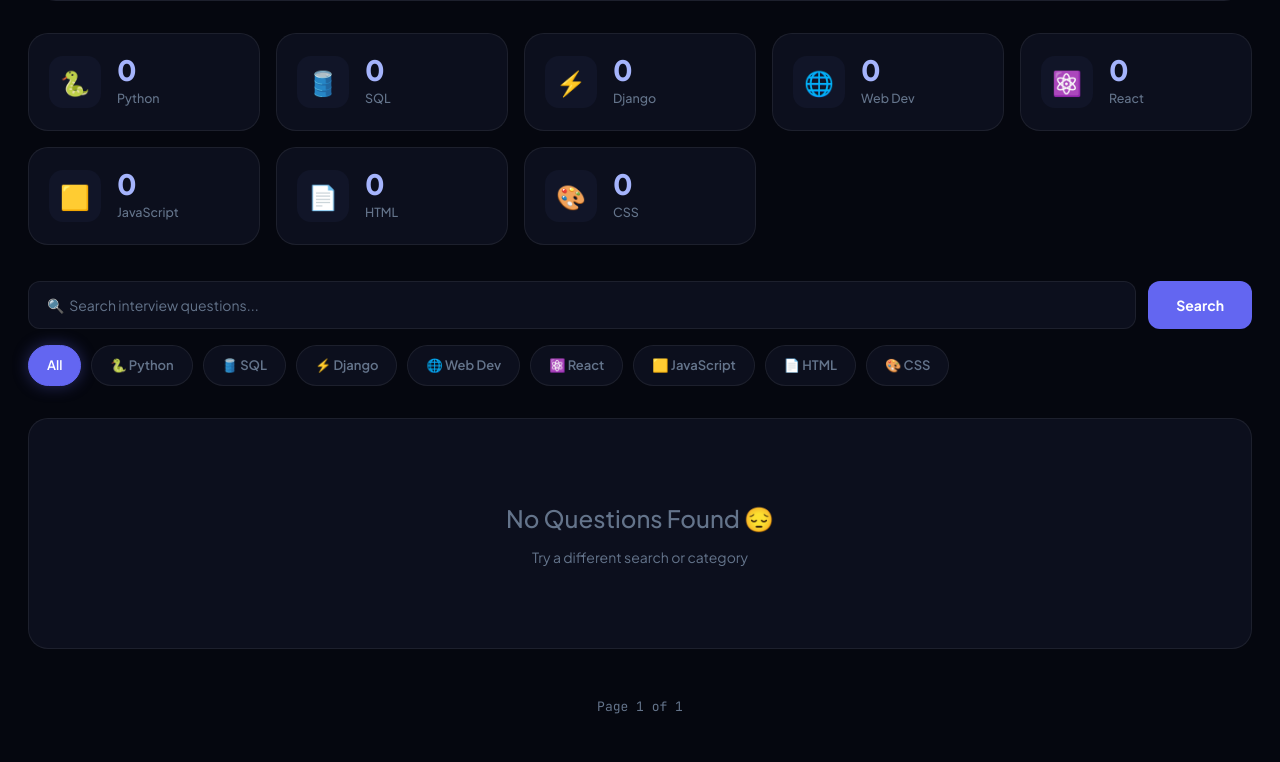
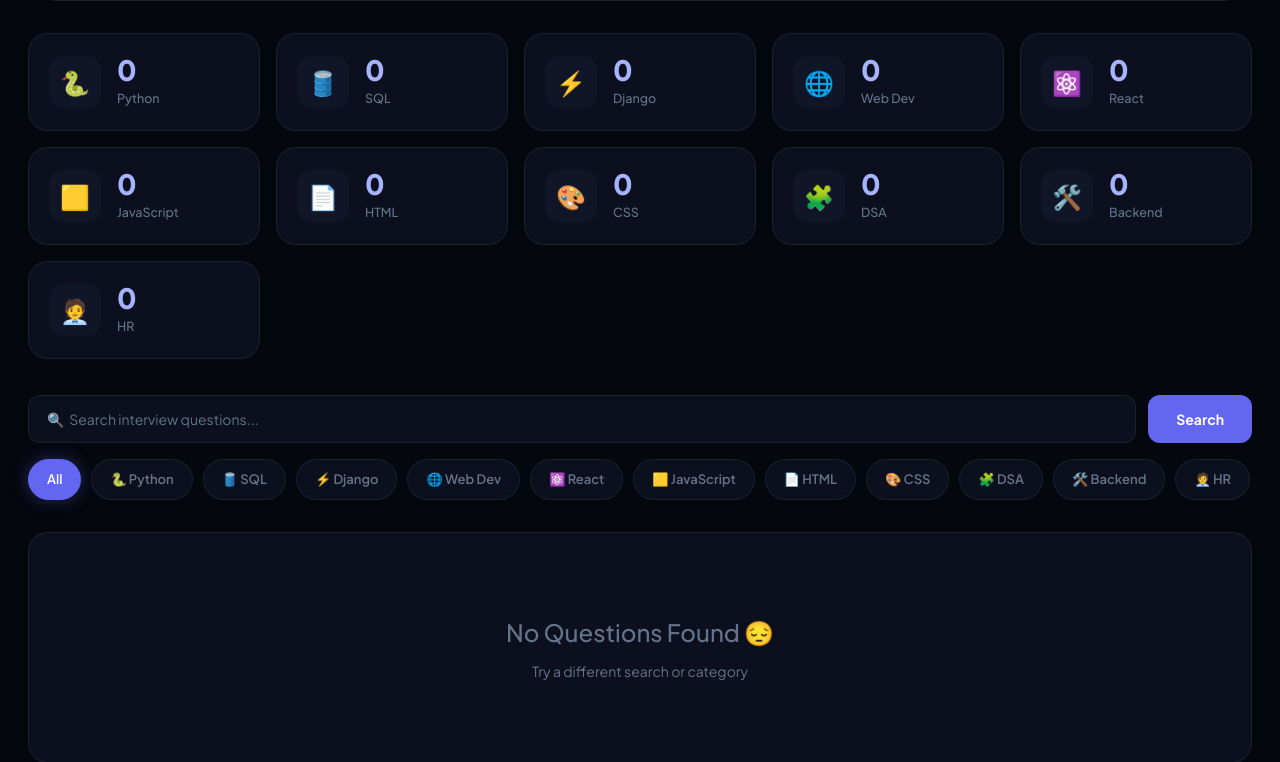
Before and after one commit to Vasu201-rai/InterviewHub, a Django app: page /dashboard/ in a window 1280 px wide. Shown: the part 570-1332 px from the top of the page. Run offline with Django 5.2, Linux system fonts and the light colour scheme; a user stored in the database is signed in; data that the repository does not hold is empty.

Commit message:
add DSA, Backend, HR categories to frontend

```diff
--- a/portal/models.py
+++ b/portal/models.py
@@ -17,6 +17,9 @@
         ('JavaScript', 'JavaScript'),
         ('HTML', 'HTML'),
         ('CSS', 'CSS'),
+        ('DSA', 'DSA'),
+        ('Backend', 'Backend'),
+        ('HR', 'HR'),
     ]
 
     category = models.CharField(
--- a/portal/views.py
+++ b/portal/views.py
@@ -127,6 +127,9 @@
         'javascript_count': Question.objects.filter(category="JavaScript").count(),
         'html_count': Question.objects.filter(category="HTML").count(),
         'css_count': Question.objects.filter(category="CSS").count(),
+        'dsa_count': Question.objects.filter(category="DSA").count(),
+        'backend_count': Question.objects.filter(category="Backend").count(),
+        'hr_count': Question.objects.filter(category="HR").count(),
         'bookmarks': bookmarks
     })
 
--- a/templates/dashboard.html
+++ b/templates/dashboard.html
@@ -55,6 +55,18 @@
             <div class="stat-icon">🎨</div>
             <div><h2>{{ css_count }}</h2><p>CSS</p></div>
         </div>
+        <div class="stat-card stat-dsa">
+            <div class="stat-icon">🧩</div>
+            <div><h2>{{ dsa_count }}</h2><p>DSA</p></div>
+        </div>
+        <div class="stat-card stat-backend">
+            <div class="stat-icon">🛠️</div>
+            <div><h2>{{ backend_count }}</h2><p>Backend</p></div>
+        </div>
+        <div class="stat-card stat-hr">
+            <div class="stat-icon">🧑‍💼</div>
+            <div><h2>{{ hr_count }}</h2><p>HR</p></div>
+        </div>
     </section>
 
     <!-- SEARCH + CATEGORY FILTER -->
@@ -79,6 +91,9 @@
             <a href="?category=JavaScript" class="pill {% if request.GET.category == 'JavaScript' %}pill-active{% endif %}">🟨 JavaScript</a>
             <a href="?category=HTML" class="pill {% if request.GET.category == 'HTML' %}pill-active{% endif %}">📄 HTML</a>
             <a href="?category=CSS" class="pill {% if request.GET.category == 'CSS' %}pill-active{% endif %}">🎨 CSS</a>
+            <a href="?category=DSA" class="pill {% if request.GET.category == 'DSA' %}pill-active{% endif %}">🧩 DSA</a>
+            <a href="?category=Backend" class="pill {% if request.GET.category == 'Backend' %}pill-active{% endif %}">🛠️ Backend</a>
+            <a href="?category=HR" class="pill {% if request.GET.category == 'HR' %}pill-active{% endif %}">🧑‍💼 HR</a>
         </div>
     </section>
 
--- a/templates/edit_question.html
+++ b/templates/edit_question.html
@@ -25,6 +25,9 @@
                 <option value="JavaScript" {% if question.category == "JavaScript" %}selected{% endif %}>JavaScript</option>
                 <option value="HTML" {% if question.category == "HTML" %}selected{% endif %}>HTML</option>
                 <option value="CSS" {% if question.category == "CSS" %}selected{% endif %}>CSS</option>
+                <option value="DSA" {% if question.category == "DSA" %}selected{% endif %}>DSA</option>
+                <option value="Backend" {% if question.category == "Backend" %}selected{% endif %}>Backend</option>
+                <option value="HR" {% if question.category == "HR" %}selected{% endif %}>HR</option>
             </select>
 
             <input type="text" name="title" value="{{ question.title }}" placeholder="Question Title" required>
```
Also changed, not shown: portal/management/commands/import_csv.py (added, +43 -0 lines), templates/add_question.html (+12 -0 lines), portal/management/__init__.py (added), portal/management/commands/__init__.py (added), portal/migrations/0004_alter_question_category.py (added).
